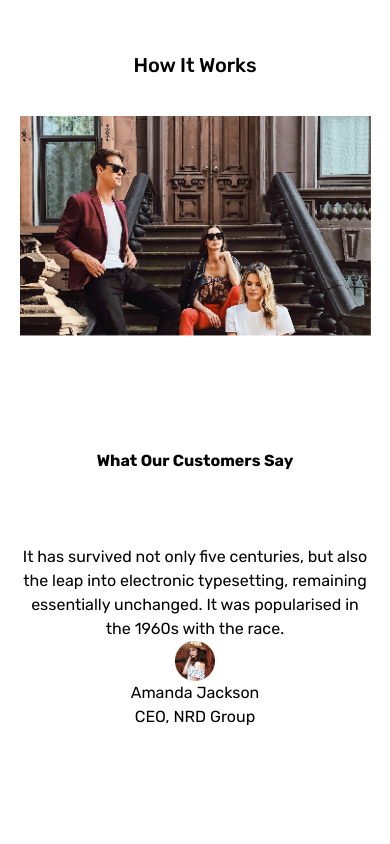
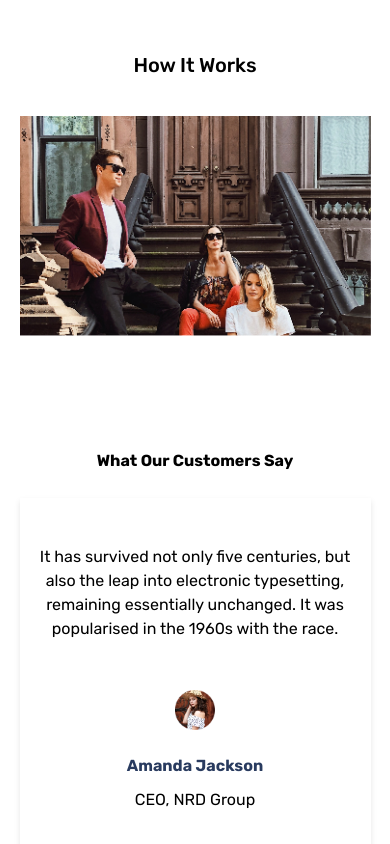
Before and after one commit to hemarle/sociall, a React (Create React App) app: page / in a window 390 px wide. Shown: the part 2014-2858 px from the top of the page. Built offline with nearby package versions, Linux system fonts and the light colour scheme.

Commit message:
Testimonial mobile done

```diff
--- a/src/App.css
+++ b/src/App.css
@@ -5,6 +5,7 @@
   --red: #fe0a74;
   --black: #270212;
   --grey: #fbfbfb;
+  --blue: #293b5f;
 }
 .button {
   background-color: var(--red);
--- a/src/TestimonialCard.css
+++ b/src/TestimonialCard.css
@@ -0,0 +1,7 @@
+.testimonialCard {
+  box-shadow: 0px 3px 6px #0000001a;
+}
+
+.testimonialCard__Author {
+  color: var(--blue);
+}
--- a/src/TestimonialCard.js
+++ b/src/TestimonialCard.js
@@ -2,14 +2,18 @@ import React from "react";
 import "./TestimonialCard.css";
 function TestimonialCard({ testimony, stars, image, author, role }) {
   return (
-    <div className="testimonial__Card px-[20px] py-[47px] h-[392px] text-center ">
-      <p>{testimony}</p>
+    <div className="testimonialCard px-[20px] py-[47px] h-[392px] text-center w-[90vw] max-w-[364px] mx-auto ">
+      <p className="min-h-[121px] mb-[8px]">{testimony}</p>
       <div className="stars">
         {/* <img src={stars} alt="Number of stars" /> */}
       </div>
-      <img src={image} alt="author image" className="h-10 w-10 mx-auto" />
-      <h3>{author}</h3>
-      <h5>{role}</h5>
+      <img
+        src={image}
+        alt="author image"
+        className="h-10 w-10 mx-auto my-[24px]"
+      />
+      <h3 className="testimonialCard__Author font-bold mb-[10px]">{author}</h3>
+      <h5 className="">{role}</h5>
     </div>
   );
 }
```
